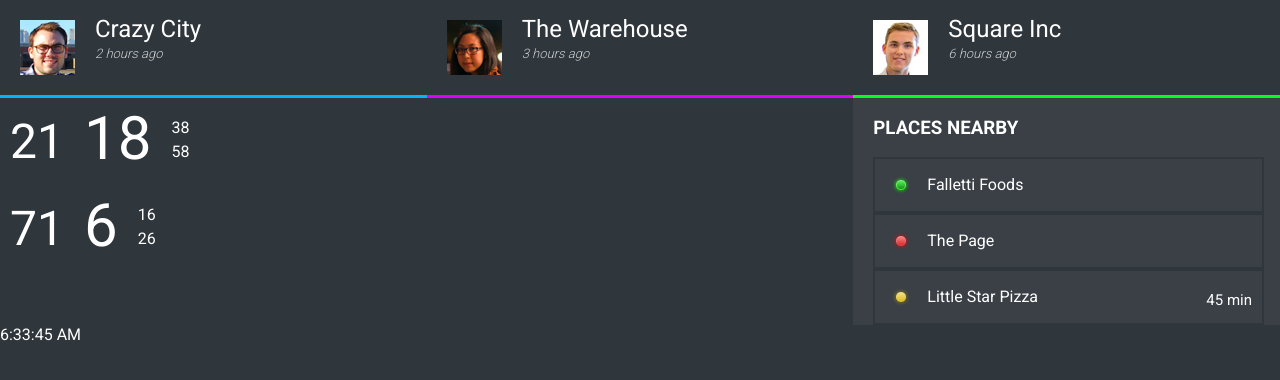
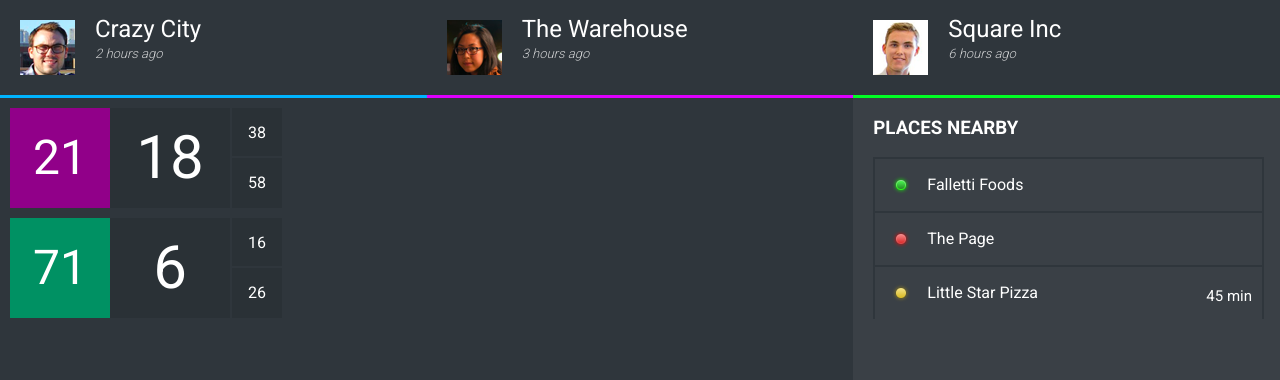
Before and after one commit to acomalle/FellTransitDisplay, a website: page public/index.html in a window 1280 px wide. Drawn offline with nearby package versions, Linux system fonts and the light colour scheme; no server answers.

Commit message:
Styling bus routes and fixing the nearby section's height

```diff
--- a/public/fell.css
+++ b/public/fell.css
@@ -6,6 +6,7 @@ body, html {
 	font-family: 'Roboto', sans-serif;
 	width: 100%;
 	height: 100%;
+	overflow: hidden;
 }
 #foursquare {
 	width: 100%;
@@ -46,17 +47,17 @@ body, html {
 	padding: 0 10px 0 0;
 }
 #main {
-
+	height: 100%;
 }
 .nearby {
 	background: rgba(255,255,255,0.05);
 	padding: 0 20px;
+	height: 100%;
 }
 #main .grid-three {
 	width: 33.333%;
-	height: auto;
+	float: left;
 	min-height: 20px;
-	float: left;
 	-webkit-box-sizing: border-box;
 	-moz-box-sizing: border-box;
 	box-sizing: border-box;
@@ -65,7 +66,9 @@ h3 {
 	text-transform: uppercase;
 }
 .place {
-	border: 2px solid #2f363c;
+	border-top: 2px solid #2f363c;
+	border-right: 2px solid #2f363c;
+	border-left: 2px solid #2f363c;
 	display: block;
 	float: left;
 	clear: both;
@@ -105,24 +108,49 @@ h3 {
 .muni {
 	float: left;
 	clear: both;
+	margin: 10px 0 0 10px;
 }
 .busnumber {
 	font-size: 48px;
 	float: left;
-	padding: 15px 10px;
+	height: 100px;
+	width: 100px;
+	text-align: center;
+	line-height: 100px;
 }
 .nextbus {
 	font-size: 60px;
 	float: left;
-	padding: 5px 10px;
+	height: 100px;
+	line-height: 100px;
+	width: 120px;
+	text-align: center;
+	background: rgba(0,0,0,0.1);
 }
 .laterbuses {
 	float: left;
-	padding: 0 10px;
+	height: 100px;
+	margin-left: 2px;
+	background: rgba(0,0,0,0.1);
 }
 .laterbuses p.upper {
-	margin: 20px 0 0 0;
+	height: 48px;
+	width: 50px;
+	text-align: center;
+	line-height: 50px;
+	margin: 0;
+	border-bottom: 2px solid #2f363c;
 }
 .laterbuses p.under {
-	margin: 5px 0 0 0;
+	height: 50px;
+	width: 50px;
+	text-align: center;
+	line-height: 50px;
+	margin: 0;
 }
+.twentyone {
+	background: #910089;
+}
+.seventyone {
+	background: #009163;
+}
--- a/public/index.html
+++ b/public/index.html
@@ -10,7 +10,6 @@
 	<link href='http://fonts.googleapis.com/css?family=Roboto:400,300,500,700' rel='stylesheet' type='text/css'>
 </head>
 <body>
-	<div id="wrapper">
 		<div id="foursquare">
 			<div class="mikael fs-three">
 				<div class="fs-photo"><img src="img/mikael.png"></div>
@@ -31,7 +30,7 @@
 		<div id="main">
 			<div class="grid-three">
 				<div class="muni">
-					<div class="busnumber">21</div>
+					<div class="busnumber twentyone">21</div>
 					<div class="nextbus">18</div>
 					<div class="laterbuses">
 						<p class="upper">38</p>
@@ -39,7 +38,7 @@
 					</div>
 				</div>
 				<div class="muni">
-					<div class="busnumber">71</div>
+					<div class="busnumber seventyone">71</div>
 					<div class="nextbus">6</div>
 					<div class="laterbuses">
 						<p class="upper">16</p>
@@ -67,8 +66,7 @@
 				</div>
 			</div>
 		</div>
-		<div id="clock"></div>
-	</div>
+		<!--  <div id="clock"></div>-->
 	<script src="//ajax.googleapis.com/ajax/libs/jquery/1.9.0/jquery.min.js"></script>
         <script>window.jQuery || document.write('<script src="js/libs/jquery-1.9.0.min.js"><\/script>')</script>
     <script src="js/main.js"></script>
--- a/public/js/main.js
+++ b/public/js/main.js
@@ -1,4 +1,3 @@
-
 function updateClock() {
   var currentTime = new Date(),
       currentHours = currentTime.getHours(),
@@ -9,17 +8,8 @@ function updateClock() {
   currentMinutes = ( currentMinutes < 10 ? "0" : "" ) + currentMinutes;
   currentSeconds = ( currentSeconds < 10 ? "0" : "" ) + currentSeconds;
 
-  // Choose either "AM" or "PM" as appropriate
-  var timeOfDay = ( currentHours < 12 ) ? "AM" : "PM";
-
-  // Convert the hours component to 12-hour format if needed
-  currentHours = ( currentHours > 12 ) ? currentHours - 12 : currentHours;
-
-  // Convert an hours component of "0" to "12"
-  currentHours = ( currentHours == 0 ) ? 12 : currentHours;
-
   // Compose the string for display
-  var currentTimeString = currentHours + ":" + currentMinutes + ":" + currentSeconds + " " + timeOfDay;
+  var currentTimeString = currentHours + ":" + currentMinutes;
 
   // Update the time display
   $('#clock').html(currentTimeString);
```
